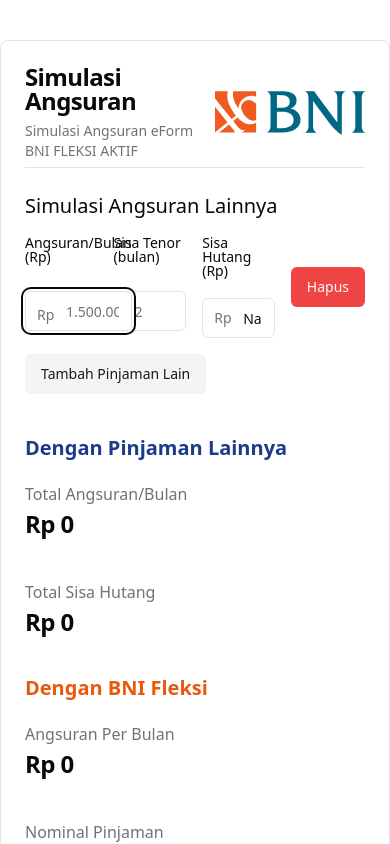
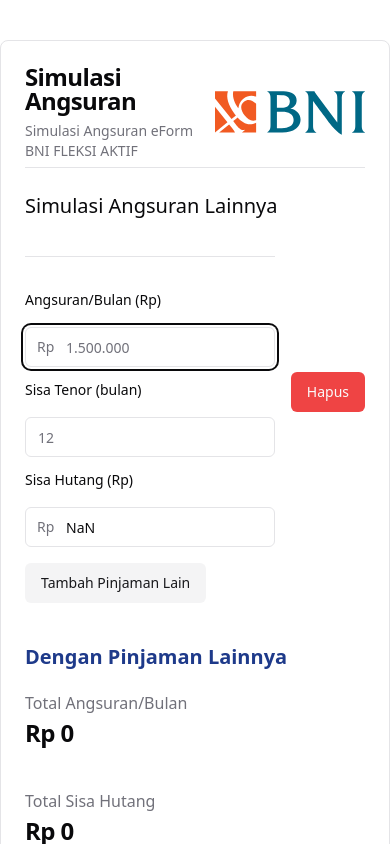
Before and after one commit to yukebrillianth/simulasi-bni-fleksi, a React (Vite) app: page /new in a window 390 px wide. Both pictures are taken after a click on the button "Tambah Pinjaman Lain". Shown: the top 844 px of the page. Built offline with nearby package versions, Linux system fonts and the light colour scheme.

Commit message:
fix: make mobile responsive

```diff
--- a/src/pages/NewSimulator.tsx
+++ b/src/pages/NewSimulator.tsx
@@ -79,7 +79,6 @@
       const sisaHutang = angsuran * tenor;
       return acc + sisaHutang;
     }, 0);
-    console.log(total);
     setSumOfSisaHutang(total);
   };
 
@@ -114,8 +113,6 @@
       return pv;
     };
     const calc = calculatePV(sukuBunga, period, income * 0.6);
-    console.log(sukuBunga, period);
-    console.log(calc);
     setMaxCredit(calc);
   }
 
@@ -145,7 +142,8 @@
                   <h4 className="text-xl mb-4">Simulasi Angsuran Lainnya</h4>
                   {fields.map((item, index) => (
                     <div key={item.id} className="flex items-center gap-4 mb-4">
-                      <div className="grid grid-cols-3 gap-4">
+                      <div className="grid lg:grid-cols-3 gap-4">
+                        <Separator className="my-5 lg:hidden" />
                         <FormField
                           control={form.control}
                           name={`pinjamanDiBankLain.${index}.amount`}
```
